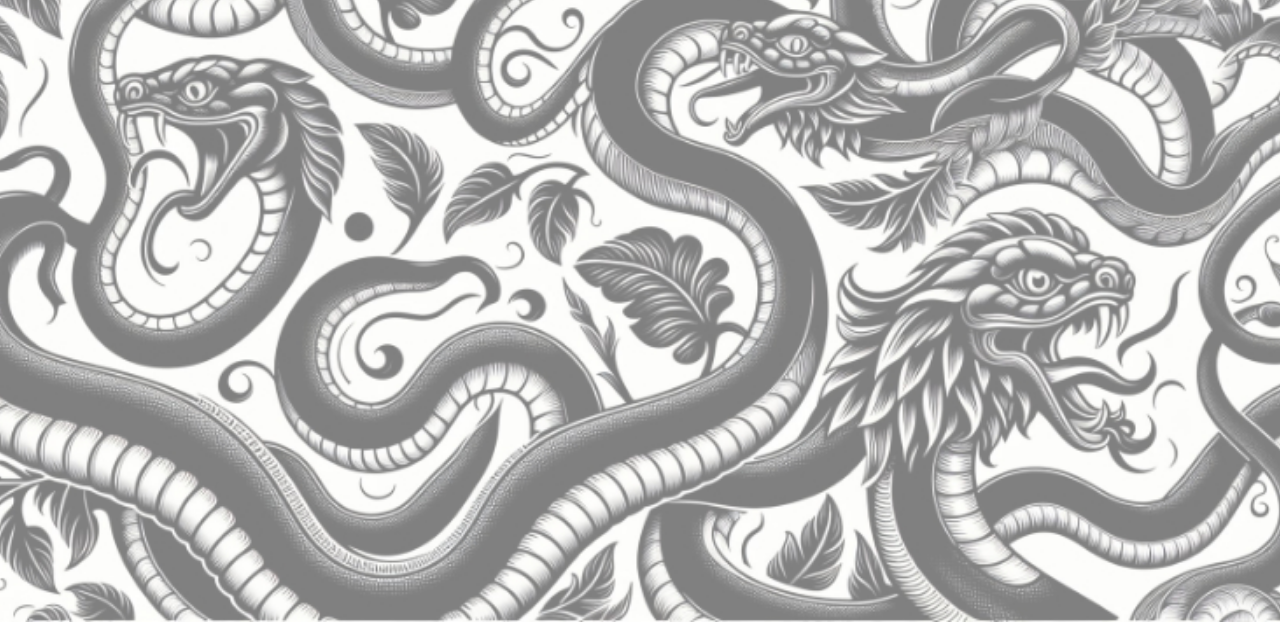
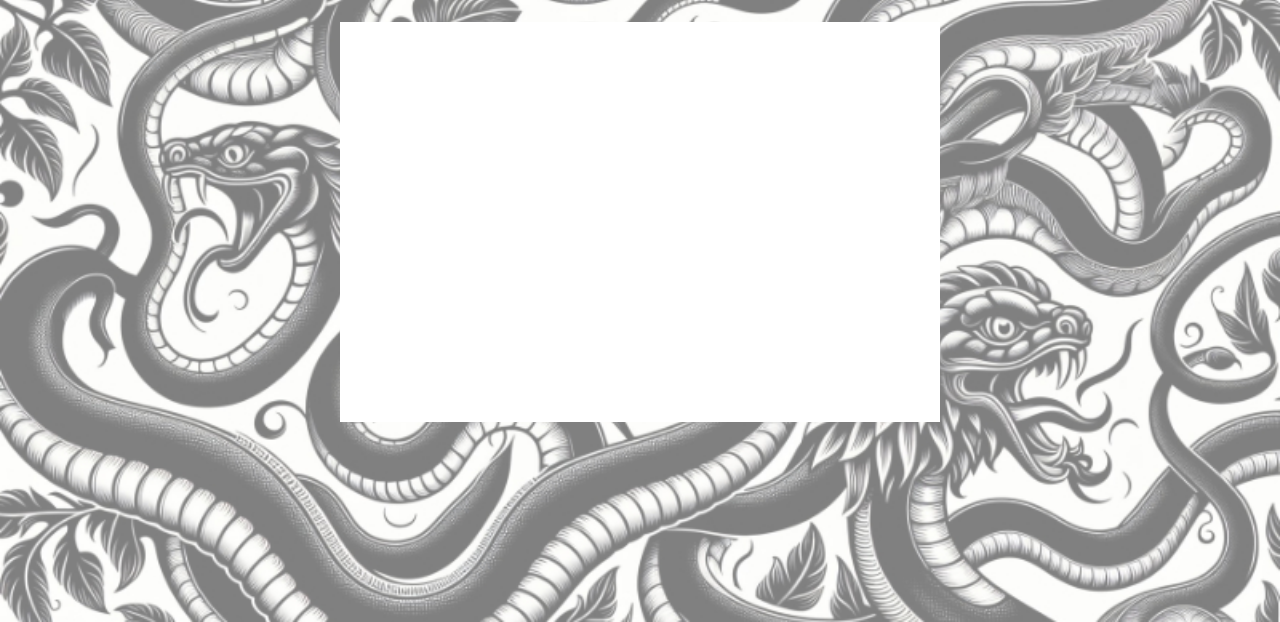
Before and after one commit to jponsgar/snake, a plain HTML site: page snake.html in a window 1280 px wide. Shown: the part 178-800 px from the top of the page. Drawn offline with Linux system fonts and the light colour scheme.

Commit message:
Cambio diseño

```diff
--- a/snake.js
+++ b/snake.js
@@ -11,6 +11,9 @@ let dy = 0;
 let manzana = {x: Math.floor(Math.random() * 20) * cuadro, y: Math.floor(Math.random() * 20) * cuadro};
 let juego;
 let puntos = 0;
+// Background blanco
+ctx.fillStyle = 'white';
+ctx.fillRect(0, 0, canvas.width, canvas.height);
 
 // Eventos listener para boton Start del juego y flechas teclado
 botonSt.addEventListener('click', empiezoJ);
--- a/styles.css
+++ b/styles.css
@@ -14,13 +14,12 @@ header {
   height: 13vh;
   background-color: rgb(241, 241, 241);
 }
-img {
+header img {
   width: 600px;
 }
 
 section {
   background-image: url('snake_f.jpg');
-  background-attachment: fixed;
   background-size:cover;
   background-position: center;
   background-repeat: no-repeat;
@@ -31,7 +30,6 @@ section {
 
 section canvas {
   display:flex;
-  justify-content:center;
   margin: auto;
   padding:12dvh;
 }
```
Also changed, not shown: cuadrado.jpg (added).
